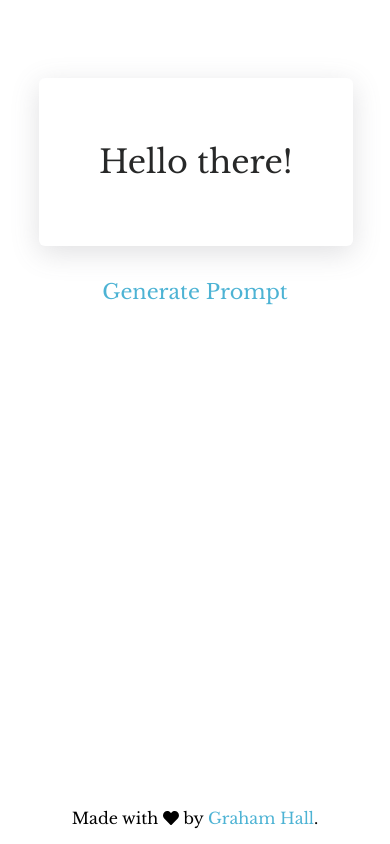
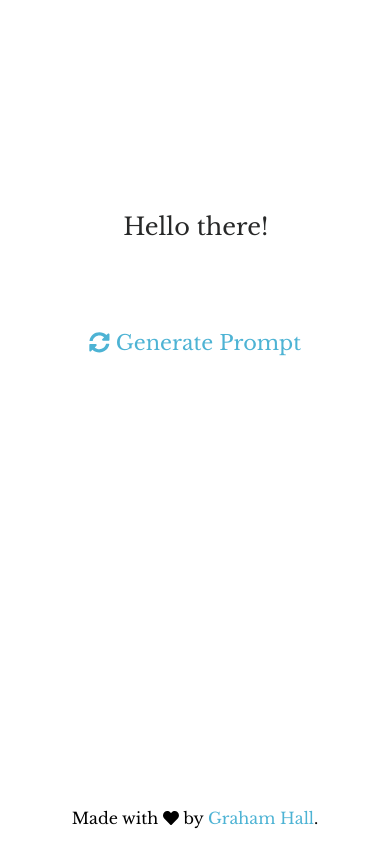
Before and after one commit to ghall89/journal-prompts, a React (Create React App) app: page / in a window 390 px wide. Built offline with nearby package versions, Linux system fonts and the light colour scheme; the HTML template or start-up script is replaced by a standard one.

Commit message:
mobile design adjustments

```diff
--- a/src/App.css
+++ b/src/App.css
@@ -31,7 +31,6 @@
 }
 
 .promptBtn:hover {
-	text-decoration: underline;
 	color: rgb(84 194 230);
 }
 
@@ -58,3 +57,17 @@ footer {
 footer > p {
 	text-align: center;
 }
+
+@media screen and (max-width: 560px) {
+	.promptArea {
+		margin-top: 40%;
+	}
+
+	.card {
+		box-shadow: none;
+	}
+
+	.promptText {
+		font-size: 1.5rem;
+	}
+}
--- a/src/components/Prompt.jsx
+++ b/src/components/Prompt.jsx
@@ -1,4 +1,7 @@
-import { useEffect, useState } from 'react';
+import { useState } from 'react';
+import { FontAwesomeIcon } from '@fortawesome/react-fontawesome';
+import { faSyncAlt } from '@fortawesome/free-solid-svg-icons';
+
 import Prompts from '../data/prompts.json';
 
 const Prompt = () => {
@@ -15,7 +18,7 @@ const Prompt = () => {
 				<p className="promptText">{prompt}</p>
 			</div>
 			<button className="promptBtn" onClick={choosePrompt}>
-				Generate Prompt
+				<FontAwesomeIcon icon={faSyncAlt} /> Generate Prompt
 			</button>
 		</div>
 	);
```
